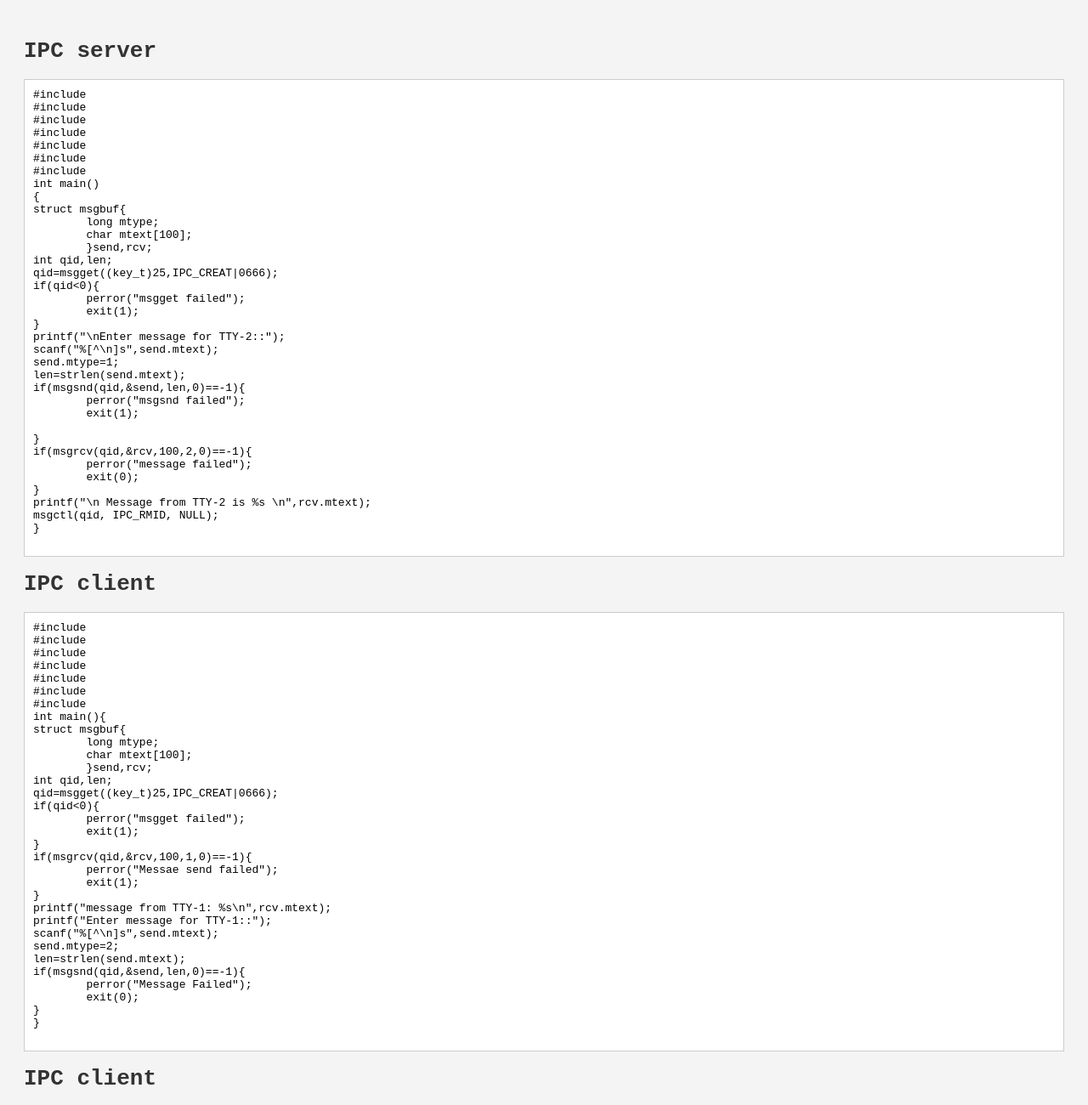
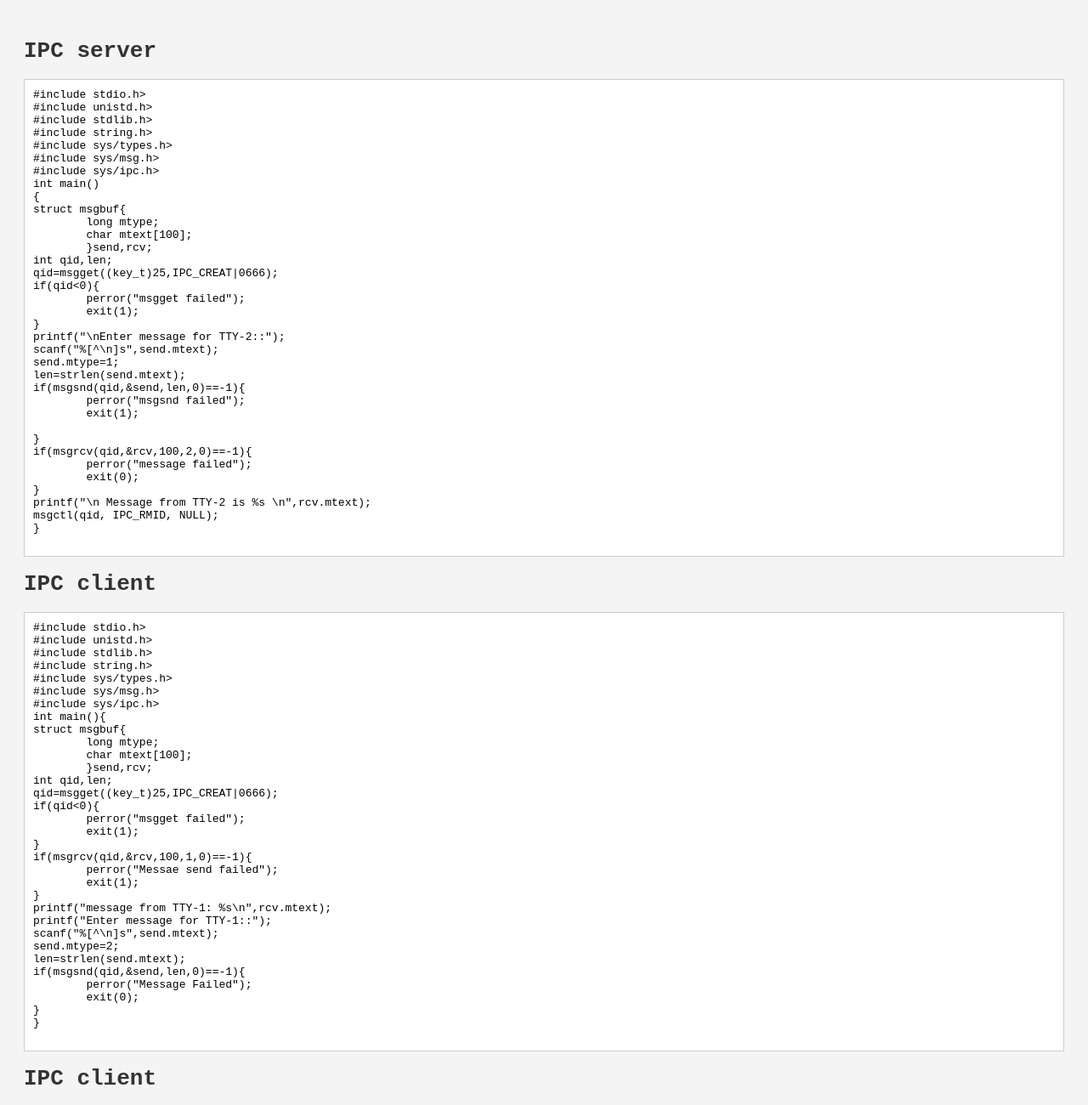
Before and after one commit to nikhilkumar688/codearchives, a plain HTML site: page index.html in a window 1280 px wide. Shown: the top 1300 px of the page at 85% size. Drawn offline with Linux system fonts and the light colour scheme.

Commit message:
Update index.html

```diff
--- a/index.html
+++ b/index.html
@@ -22,13 +22,13 @@
 <body>
     <h1>IPC server</h1>
     <pre>
-#include<stdio.h>
-#include<unistd.h>
-#include<stdlib.h>
-#include<string.h>
-#include<sys/types.h>
-#include<sys/msg.h>
-#include<sys/ipc.h>
+#include stdio.h>
+#include unistd.h>
+#include stdlib.h>
+#include string.h>
+#include sys/types.h>
+#include sys/msg.h>
+#include sys/ipc.h>
 int main()
 {
 struct msgbuf{
@@ -61,13 +61,13 @@ msgctl(qid, IPC_RMID, NULL);
 
     <h1>IPC client</h1>
     <pre>
-#include<stdio.h>
-#include<unistd.h>
-#include<stdlib.h>
-#include<string.h>
-#include<sys/types.h>
-#include<sys/msg.h>
-#include<sys/ipc.h>
+#include stdio.h>
+#include unistd.h>
+#include stdlib.h>
+#include string.h>
+#include sys/types.h>
+#include sys/msg.h>
+#include sys/ipc.h>
 int main(){
 struct msgbuf{
 	long mtype;
```
